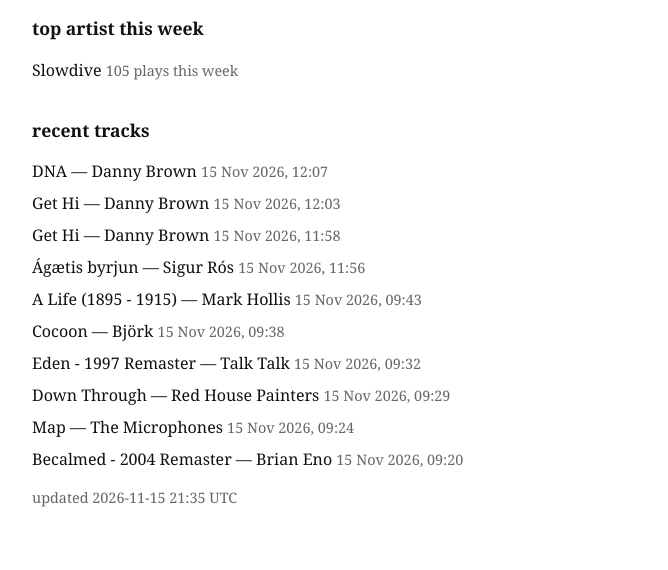
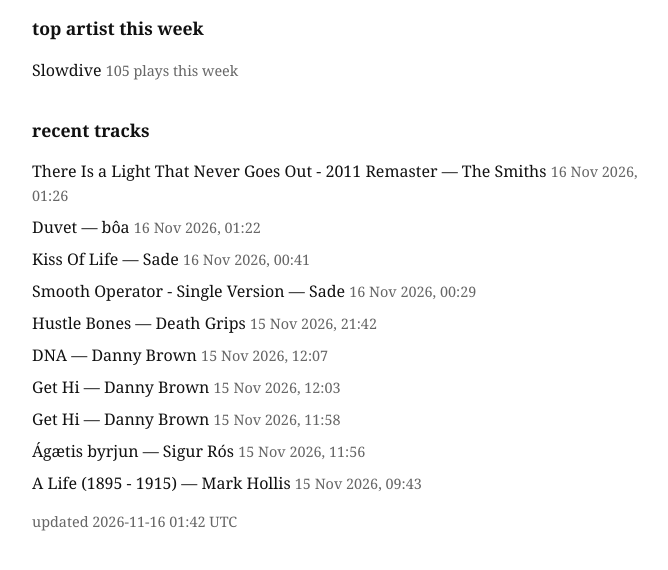
Before and after one commit to nathansimpson2007/blog, a plain HTML site: page music.html in a window 1280 px wide. Shown: the part 144-714 px from the top of the page, without its empty margins (288-956 px from the left). Drawn offline with Linux system fonts and the light colour scheme.

Commit message:
Update music page

```diff
--- a/music.html
+++ b/music.html
@@ -19,19 +19,19 @@
 <h2>recent tracks</h2>
 
 <ul>
+  <li>There Is a Light That Never Goes Out - 2011 Remaster — The Smiths <span class="date">16 Nov 2026, 01:26</span></li>
+  <li>Duvet — bôa <span class="date">16 Nov 2026, 01:22</span></li>
+  <li>Kiss Of Life — Sade <span class="date">16 Nov 2026, 00:41</span></li>
+  <li>Smooth Operator - Single Version — Sade <span class="date">16 Nov 2026, 00:29</span></li>
+  <li>Hustle Bones — Death Grips <span class="date">15 Nov 2026, 21:42</span></li>
   <li>DNA — Danny Brown <span class="date">15 Nov 2026, 12:07</span></li>
   <li>Get Hi — Danny Brown <span class="date">15 Nov 2026, 12:03</span></li>
   <li>Get Hi — Danny Brown <span class="date">15 Nov 2026, 11:58</span></li>
   <li>Ágætis byrjun — Sigur Rós <span class="date">15 Nov 2026, 11:56</span></li>
   <li>A Life (1895 - 1915) — Mark Hollis <span class="date">15 Nov 2026, 09:43</span></li>
-  <li>Cocoon — Björk <span class="date">15 Nov 2026, 09:38</span></li>
-  <li>Eden - 1997 Remaster — Talk Talk <span class="date">15 Nov 2026, 09:32</span></li>
-  <li>Down Through — Red House Painters <span class="date">15 Nov 2026, 09:29</span></li>
-  <li>Map — The Microphones <span class="date">15 Nov 2026, 09:24</span></li>
-  <li>Becalmed - 2004 Remaster — Brian Eno <span class="date">15 Nov 2026, 09:20</span></li>
 </ul>
 
-<p class="date">updated 2026-11-15 21:35 UTC</p>
+<p class="date">updated 2026-11-16 01:42 UTC</p>
 
 </body>
 </html>
```
